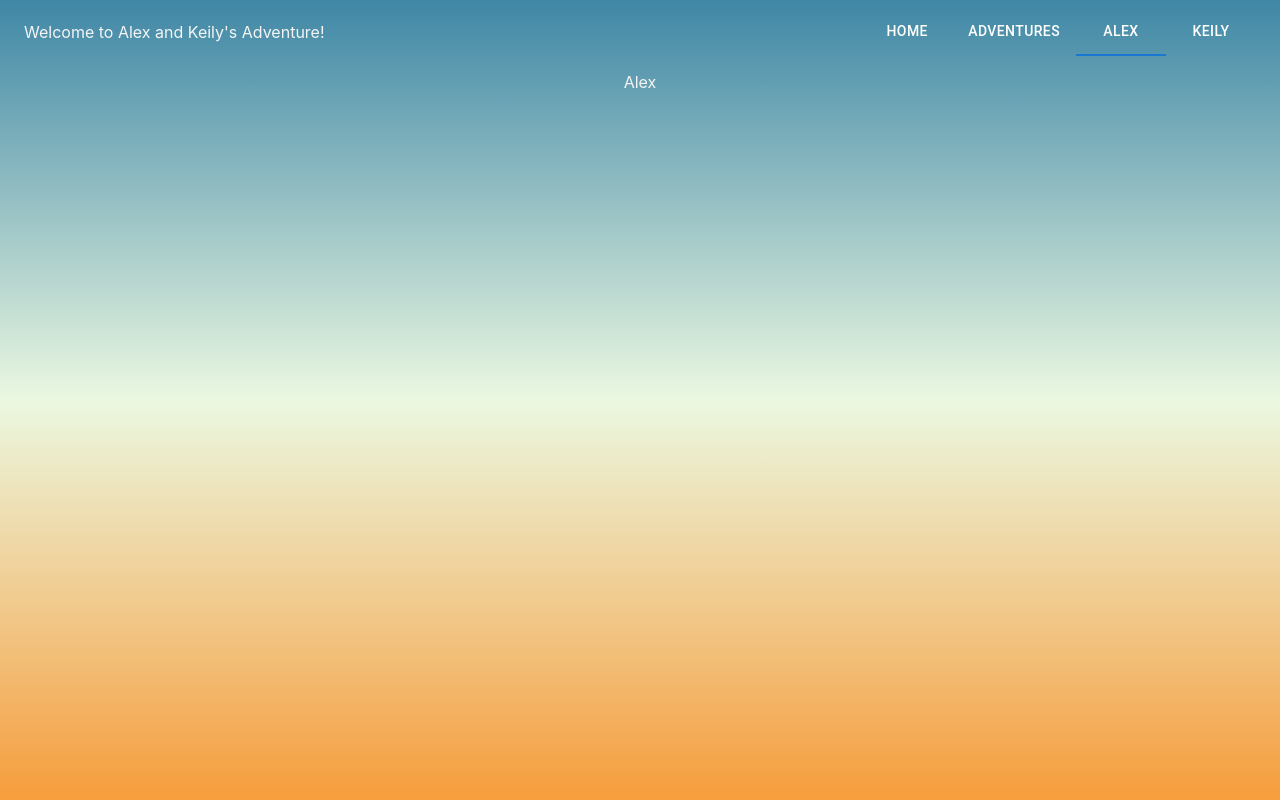
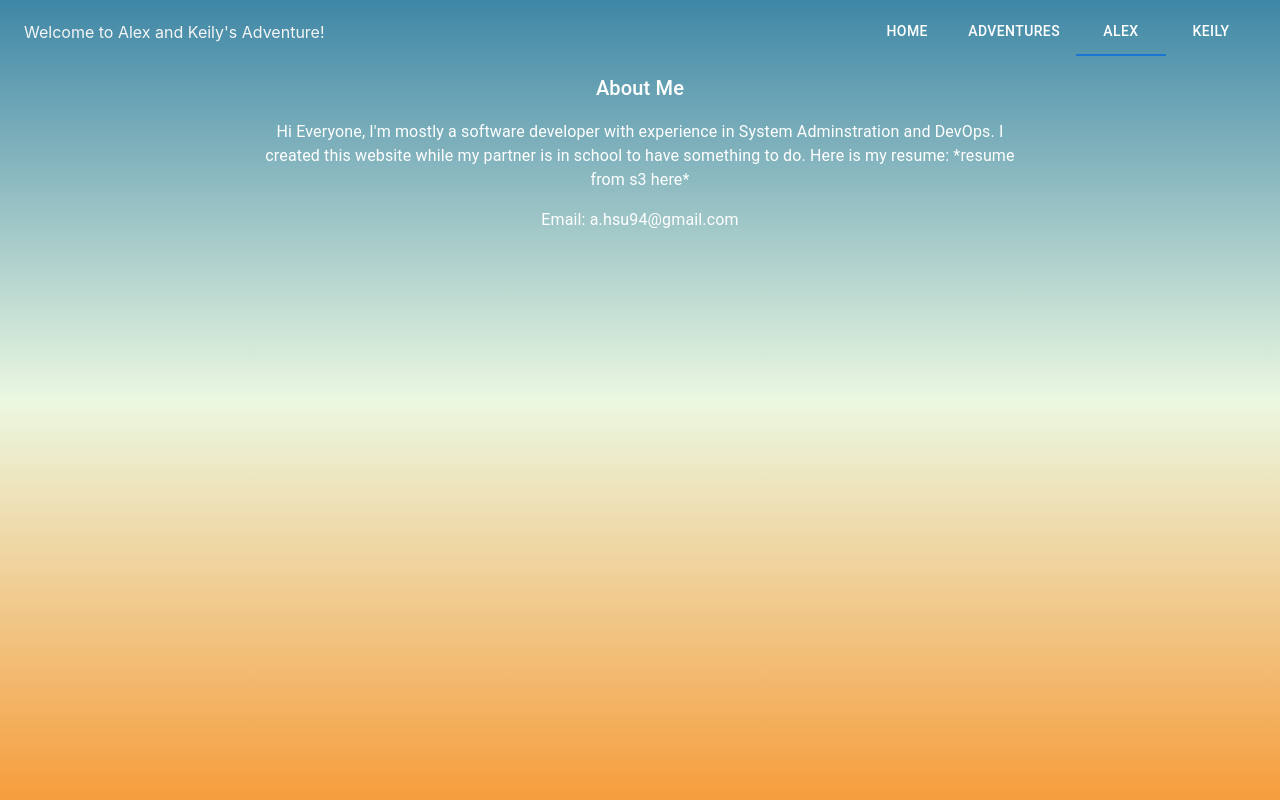
Before and after one commit to halexs/kaelnomads-js, a React (Create React App) app: page /alex in a window 1280 px wide. Built offline with nearby package versions, Linux system fonts and the light colour scheme.

Commit message:
Phase one done. Next stop, amazon!

```diff
--- a/src/components/Alex.js
+++ b/src/components/Alex.js
@@ -1,10 +1,20 @@
-import React from 'react'
+import React from 'react';
+import Typography from '@mui/material/Typography';
 
 function Alex(props) {
 
   return (
-    <div>
-      Alex
+    <div style={{width: "60%", color: "white"}}>
+
+      <Typography id="transition-modal-title" variant="h6" component="h2">
+        About Me
+      </Typography>
+      <Typography id="transition-modal-description" sx={{ mt: 2 }}>
+        Hi Everyone, I'm mostly a software developer with experience in System Adminstration and DevOps. I created this website while my partner is in school to have something to do. Here is my resume: *resume from s3 here*
+      </Typography>
+      <Typography id="transition-modal-description" sx={{ mt: 2 }}>
+        Email: a.hsu94@gmail.com
+      </Typography>
     </div>
   );
 }
--- a/src/components/HomePage.js
+++ b/src/components/HomePage.js
@@ -67,13 +67,10 @@ function HomePage(props) {
 
       <Grid item xs={3}>
        <div id="main-page">
-          {/*main page*/}
           <Button onClick={() => navigate('/travel')} > Our Travels </Button>
           <Button onClick={() => navigate('/alex')} > Alex's Profile </Button>
-          <Button onClick={() => navigate('/keily')} >  Keily's Profile </Button>
-          {/*<Button onClick={() => navigate('/travel')}> Go to Our Travels </Button>
-          <Button onClick={() => navigate('/alex')}> Go to Alex's Profile </Button>
-          <Button onClick={() => navigate('/keily')}>  Go to Keily's Profile </Button>*/}
+          <Button onClick={() => navigate('/keily')} > Keily's Profile </Button>
+
        </div>
       </Grid>
     </Grid>
--- a/src/components/Keily.js
+++ b/src/components/Keily.js
@@ -1,10 +1,17 @@
-import React from 'react'
+import React from 'react';
+import Typography from '@mui/material/Typography';
 
 function Keily(props) {
 
   return (
-    <div>
-      Keily
+    <div style={{width: "60%", color: "white"}}>
+
+      <Typography id="transition-modal-title" variant="h6" component="h2">
+        About Me
+      </Typography>
+      <Typography id="transition-modal-description" sx={{ mt: 2 }}>
+        This page is under construction
+      </Typography>
     </div>
   );
 }
```
